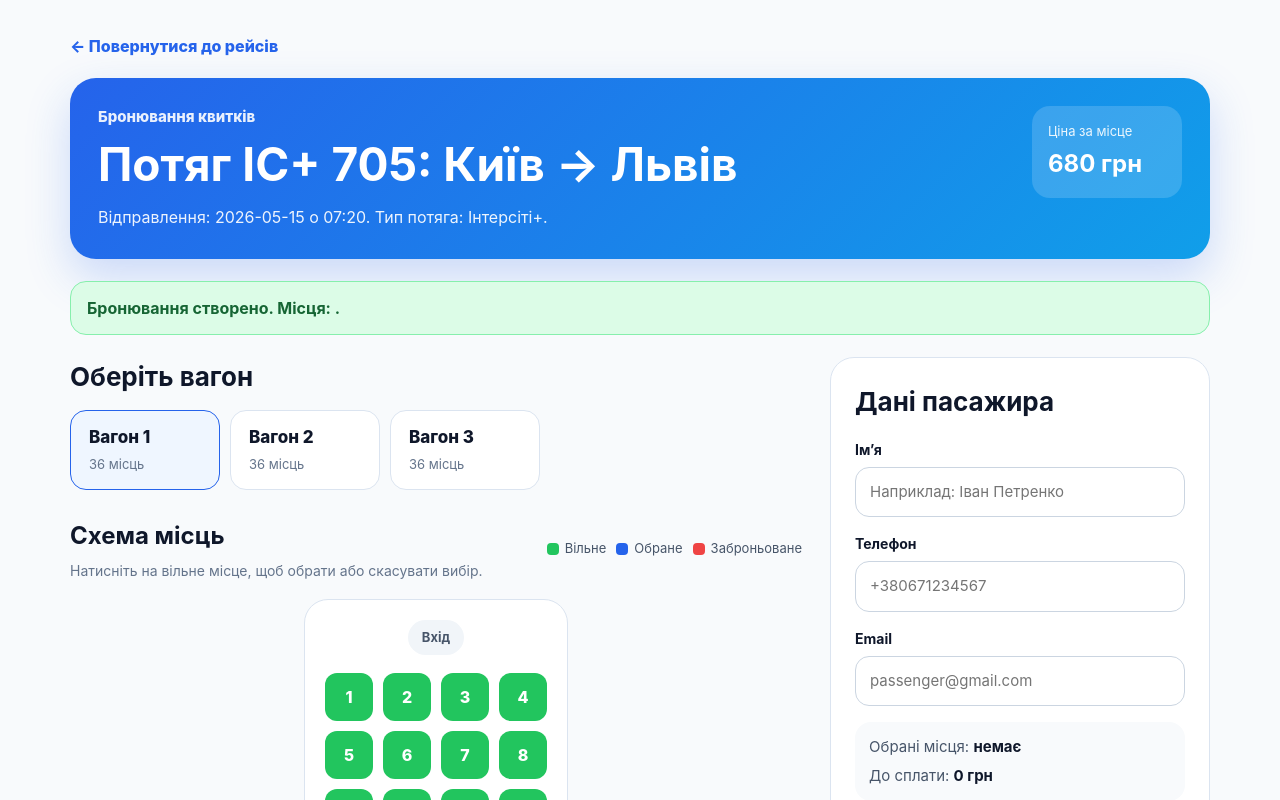
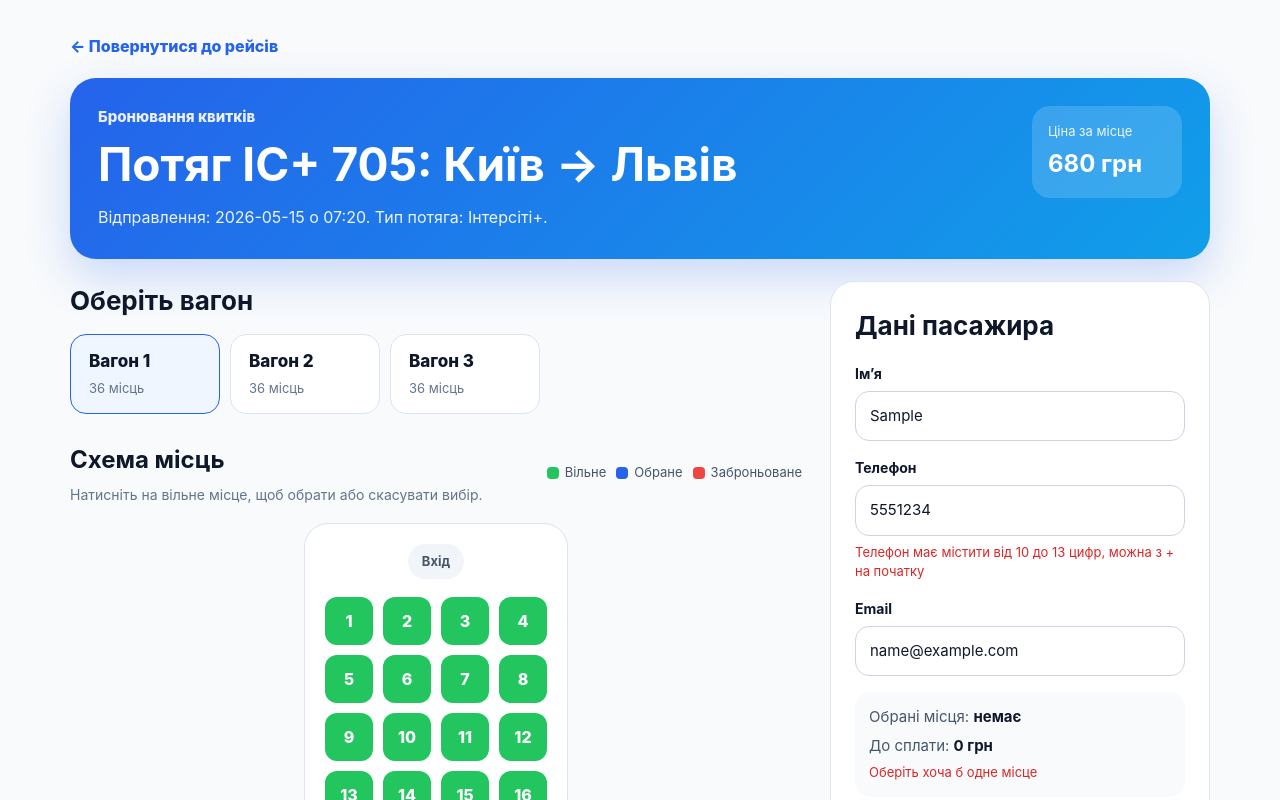
Before and after one commit to kanijr/WEB-project-train-app, a React (Vite) app: page /booking/1 in a window 1280 px wide. Both pictures are taken after typing "Sample", "5551234", "name@example.com" into the empty fields and a click on the button "Забронювати квиток". Shown: the top 800 px of the page. Built offline with nearby package versions, Linux system fonts and the light colour scheme.

Commit message:
Add booking form validation

```diff
--- a/src/components/BookingForm/BookingForm.css
+++ b/src/components/BookingForm/BookingForm.css
@@ -64,6 +64,11 @@
   color: #0f172a;
 }
 
+.booking-form__error {
+  color: #dc2626;
+  font-size: 13px;
+}
+
 .booking-form__button {
   padding: 14px 18px;
   border: none;
--- a/src/components/BookingForm/BookingForm.jsx
+++ b/src/components/BookingForm/BookingForm.jsx
@@ -9,6 +9,32 @@ const initialFormData = {
 
 function BookingForm({ selectedSeats, totalPrice, onSubmit }) {
   const [formData, setFormData] = useState(initialFormData);
+  const [errors, setErrors] = useState({});
+
+  const validateForm = () => {
+    const validationErrors = {};
+
+    if (formData.fullName.trim().length < 3) {
+      validationErrors.fullName = "Введіть ім’я довжиною не менше 3 символів";
+    }
+
+    if (!/^\+?\d{10,13}$/.test(formData.phone.trim())) {
+      validationErrors.phone =
+        "Телефон має містити від 10 до 13 цифр, можна з + на початку";
+    }
+
+    if (!/^[^\s@]+@[^\s@]+\.[^\s@]+$/.test(formData.email.trim())) {
+      validationErrors.email = "Введіть коректний email";
+    }
+
+    if (selectedSeats.length === 0) {
+      validationErrors.seats = "Оберіть хоча б одне місце";
+    }
+
+    setErrors(validationErrors);
+
+    return Object.keys(validationErrors).length === 0;
+  };
 
   const handleChange = (event) => {
     const { name, value } = event.target;
@@ -22,8 +48,13 @@ function BookingForm({ selectedSeats, totalPrice, onSubmit }) {
   const handleSubmit = (event) => {
     event.preventDefault();
 
+    if (!validateForm()) {
+      return;
+    }
+
     onSubmit(formData);
     setFormData(initialFormData);
+    setErrors({});
   };
 
   return (
@@ -40,6 +71,9 @@ function BookingForm({ selectedSeats, totalPrice, onSubmit }) {
             value={formData.fullName}
             onChange={handleChange}
           />
+          {errors.fullName && (
+            <small className="booking-form__error">{errors.fullName}</small>
+          )}
         </label>
 
         <label className="booking-form__field">
@@ -51,6 +85,9 @@ function BookingForm({ selectedSeats, totalPrice, onSubmit }) {
             value={formData.phone}
             onChange={handleChange}
           />
+          {errors.phone && (
+            <small className="booking-form__error">{errors.phone}</small>
+          )}
         </label>
 
         <label className="booking-form__field">
@@ -62,6 +99,9 @@ function BookingForm({ selectedSeats, totalPrice, onSubmit }) {
             value={formData.email}
             onChange={handleChange}
           />
+          {errors.email && (
+            <small className="booking-form__error">{errors.email}</small>
+          )}
         </label>
 
         <div className="booking-form__summary">
@@ -74,6 +114,9 @@ function BookingForm({ selectedSeats, totalPrice, onSubmit }) {
           <p>
             До сплати: <strong>{totalPrice} грн</strong>
           </p>
+          {errors.seats && (
+            <small className="booking-form__error">{errors.seats}</small>
+          )}
         </div>
 
         <button className="booking-form__button" type="submit">
```
